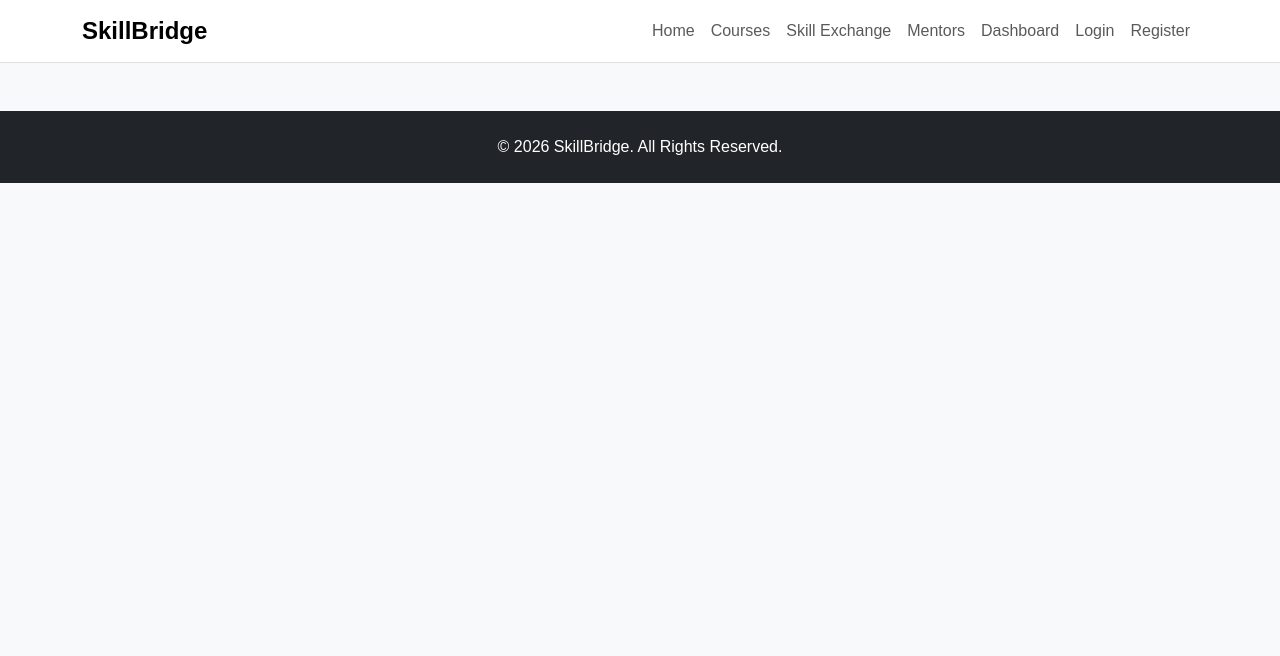
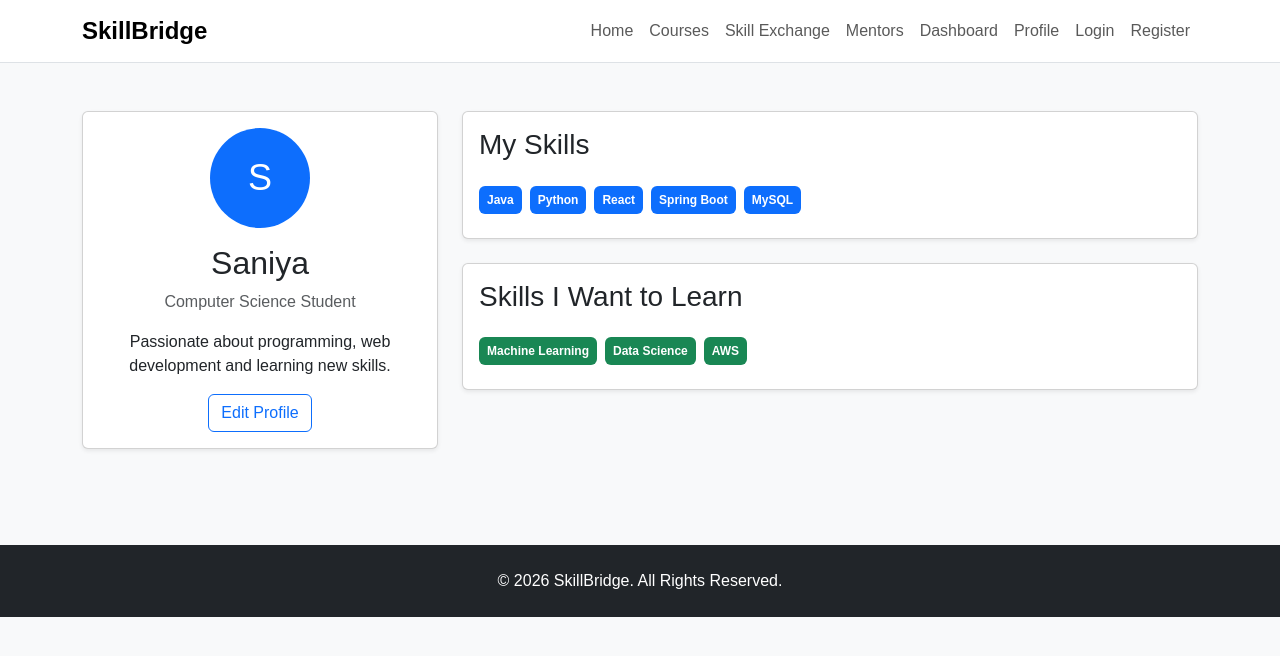
Before and after one commit to gopal-292/SkillBridge, a React (Vite) app in the folder skillbridge-frontend/: page /profile in a window 1280 px wide. Shown: the top 656 px of the page. Built offline with nearby package versions, Linux system fonts and the light colour scheme.

Commit message:
Add user profile page

```diff
--- a/skillbridge-frontend/src/App.jsx
+++ b/skillbridge-frontend/src/App.jsx
@@ -12,6 +12,7 @@ import Mentors from "./pages/Mentors";
 import MentorDetails from "./pages/MentorDetails";
 import ExchangeRequest from "./pages/ExchangeRequest";
 import Dashboard from "./pages/Dashboard";
+import Profile from "./pages/Profile";
 
 function App() {
     return (
@@ -31,7 +32,7 @@ function App() {
                 <Route path="/mentors/:id"element={<MentorDetails />}/>
                 <Route path="/skill-exchange/request/:id"element={<ExchangeRequest />}/>
                 <Route path="/dashboard"element={<Dashboard />}/>
-
+                <Route path="/profile"element={<Profile />}/>
 
             </Routes>
 
--- a/skillbridge-frontend/src/components/Navbar.jsx
+++ b/skillbridge-frontend/src/components/Navbar.jsx
@@ -44,6 +44,12 @@ function Navbar() {
 >
     Dashboard
 </Link>
+<Link
+    className="nav-link"
+    to="/profile"
+>
+    Profile
+</Link>
 
                     <Link
                         className="nav-link"
--- /dev/null
+++ b/skillbridge-frontend/src/pages/Profile.jsx
@@ -0,0 +1,118 @@
+function Profile() {
+
+    return (
+        <div className="container py-5">
+
+            <div className="row g-4">
+
+                {/* Profile Information */}
+
+                <div className="col-lg-4">
+
+                    <div className="card shadow-sm">
+
+                        <div className="card-body text-center">
+
+                            <div
+                                className="rounded-circle bg-primary text-white d-flex align-items-center justify-content-center mx-auto mb-3"
+                                style={{
+                                    width: "100px",
+                                    height: "100px",
+                                    fontSize: "36px"
+                                }}
+                            >
+                                S
+                            </div>
+
+                            <h2>Saniya</h2>
+
+                            <p className="text-muted">
+                                Computer Science Student
+                            </p>
+
+                            <p>
+                                Passionate about programming,
+                                web development and learning new skills.
+                            </p>
+
+                            <button className="btn btn-outline-primary">
+                                Edit Profile
+                            </button>
+
+                        </div>
+
+                    </div>
+
+                </div>
+
+                {/* Skills */}
+
+                <div className="col-lg-8">
+
+                    <div className="card shadow-sm mb-4">
+
+                        <div className="card-body">
+
+                            <h3 className="mb-4">
+                                My Skills
+                            </h3>
+
+                            <span className="badge bg-primary me-2 mb-2 p-2">
+                                Java
+                            </span>
+
+                            <span className="badge bg-primary me-2 mb-2 p-2">
+                                Python
+                            </span>
+
+                            <span className="badge bg-primary me-2 mb-2 p-2">
+                                React
+                            </span>
+
+                            <span className="badge bg-primary me-2 mb-2 p-2">
+                                Spring Boot
+                            </span>
+
+                            <span className="badge bg-primary me-2 mb-2 p-2">
+                                MySQL
+                            </span>
+
+                        </div>
+
+                    </div>
+
+                    {/* Skills I Want to Learn */}
+
+                    <div className="card shadow-sm">
+
+                        <div className="card-body">
+
+                            <h3 className="mb-4">
+                                Skills I Want to Learn
+                            </h3>
+
+                            <span className="badge bg-success me-2 mb-2 p-2">
+                                Machine Learning
+                            </span>
+
+                            <span className="badge bg-success me-2 mb-2 p-2">
+                                Data Science
+                            </span>
+
+                            <span className="badge bg-success me-2 mb-2 p-2">
+                                AWS
+                            </span>
+
+                        </div>
+
+                    </div>
+
+                </div>
+
+            </div>
+
+        </div>
+    );
+}
+
+export default Profile;
```
